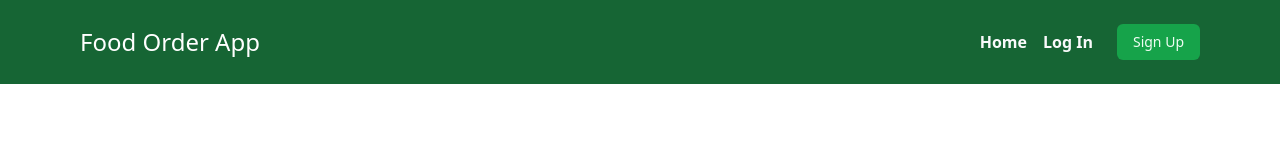
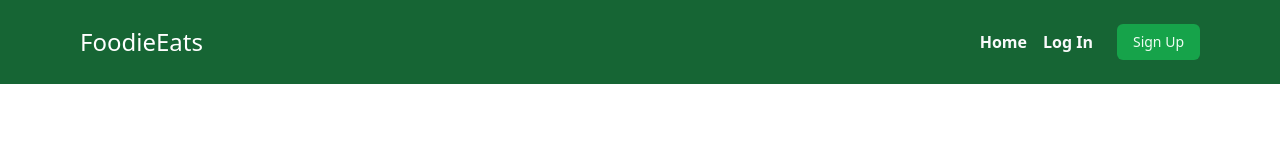
Before and after one commit to smolTypo/gemmafong-fullstackrestaurantapplication, a Next.js app in the folder frontend/: page /login in a window 1280 px wide. Shown: the top 160 px of the page. Built offline with nearby package versions, Linux system fonts and the light colour scheme.

Commit message:
Update Layout.jsx

```diff
--- a/frontend/components/Layout.jsx
+++ b/frontend/components/Layout.jsx
@@ -26,7 +26,7 @@ function Navigation() {
               className="block text-2xl max-w-max text-white font-medium"
               href="/"
             >
-              Food Order App
+              FoodieEats
             </Link>
           </div>
 
@@ -78,7 +78,7 @@ function Navigation() {
 }
 
 export default function Layout(props) {
-  const title = "Welcome to Next JS";
+  const title = "Welcome to FoodieEats";
 
   return (
     <div>
```
